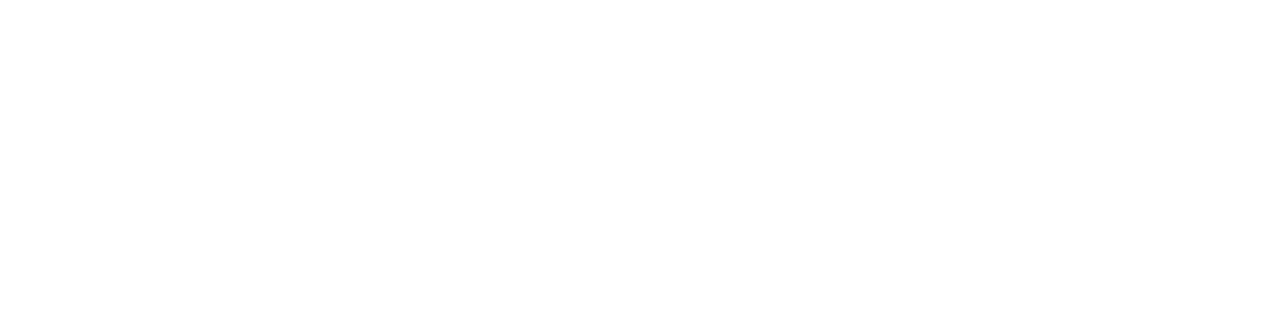
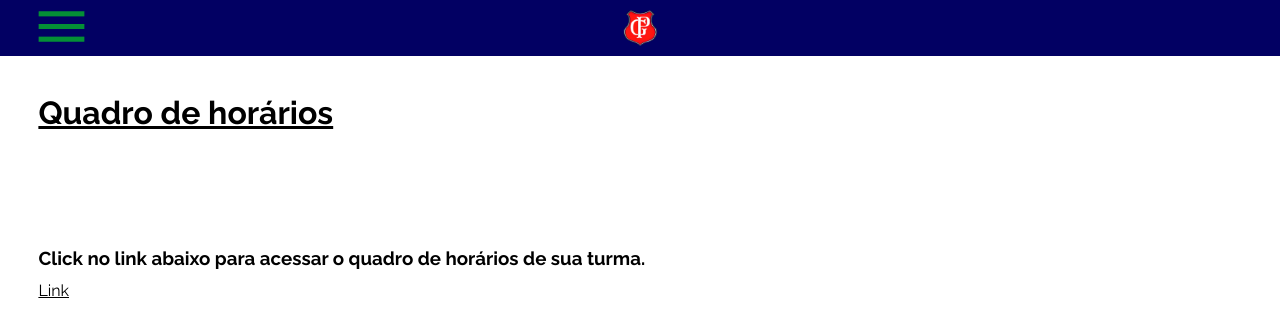
Before and after one commit to ETEGPC/gpc-web, a React (Create React App) app: page /quadroDeHorarios in a window 1280 px wide. Before the commit this address had no page. Shown: the top 334 px of the page. Built offline with nearby package versions, Linux system fonts and the light colour scheme.

Commit message:
Tela 'quadro de horários' criada.

```diff
--- a/src/PageRoutes/Routes.tsx
+++ b/src/PageRoutes/Routes.tsx
@@ -1,5 +1,5 @@
 import { BrowserRouter, Route, Routes as Rts} from 'react-router-dom';
-import { LoginScreen, LatestNews, NewsOpen, Chat, OurAgend, HomePage, MyProfile, DocumentsRequest, BulletinBoard } from '../components/Exports';
+import { LoginScreen, LatestNews, NewsOpen, Chat, OurAgend, HomePage, MyProfile, DocumentsRequest, BulletinBoard,Timesheet } from '../components/Exports';
 
 export function Routes(){
 	return(
@@ -15,6 +15,7 @@ export function Routes(){
 				<Route path="/meuPerfil" element={<MyProfile />} />
 				<Route path="solicitacaoDeDocumentos" element={<DocumentsRequest />} />
 				<Route path="muralDeAvisos" element={<BulletinBoard />} />
+				<Route path="quadroDeHorarios" element={<Timesheet />} />
 			</Rts>
 		</BrowserRouter>
 
--- a/src/components/Exports.tsx
+++ b/src/components/Exports.tsx
@@ -10,3 +10,4 @@ export * from '../pages/HomePage';
 export * from '../pages/MyProfile';
 export * from '../pages/DocumentsRequest';
 export * from '../pages/BulletinBoard';
+export * from '../pages/Timesheet';
--- a/src/components/Menu.tsx
+++ b/src/components/Menu.tsx
@@ -35,6 +35,14 @@ export function Menu(){
 		menu.style.transform = 'translateX(-100%)';
 
 	}
+
+
+	function openInstagram(){
+
+		window.open('https://www.instagram.com/eteginasiopec/', '_blank');
+
+	}
+
 
 	return(
 
@@ -95,7 +103,7 @@ export function Menu(){
 
 					<div className="menu-component-7">
 						<img src={instagram} />
-						<Link to="#">Instagram</Link>
+						<Link onClick={openInstagram} to="#">Instagram</Link>
 					</div>
 
 
@@ -113,7 +121,7 @@ export function Menu(){
 
 					<div className="menu-component-10">
 						<img src={timeline} />
-						<Link to="#">Quadro de horários</Link>
+						<Link to="/quadroDeHorarios">Quadro de horários</Link>
 					</div>
 
 
--- /dev/null
+++ b/src/pages/Timesheet.tsx
@@ -0,0 +1,22 @@
+import { Menu } from '../components/Exports';
+import '../styles/pages/timesheet.css';
+
+export function Timesheet(){
+	return(
+
+		<div>
+
+			<Menu />
+
+			<main className="timeSheet-content">
+
+				<h1>Quadro de horários</h1>
+				<h3>Click no link abaixo  para acessar o quadro de horários de sua turma.</h3>
+				<p>Link</p>
+
+			</main>
+
+		</div>
+
+	);
+}
--- /dev/null
+++ b/src/styles/pages/timesheet.css
@@ -0,0 +1,19 @@
+.timeSheet-content {
+
+}
+
+.timeSheet-content h1 {
+  margin: 3% 0% 3% 3%;
+  text-decoration: underline;
+}
+
+.timeSheet-content h3 {
+	margin: 9% 0% 1% 3%;
+}
+
+.timeSheet-content p {
+	margin: 0% 0% 3% 3%;
+	text-decoration: underline;
+	cursor: pointer;
+	cursor: #010030;
+}
```
